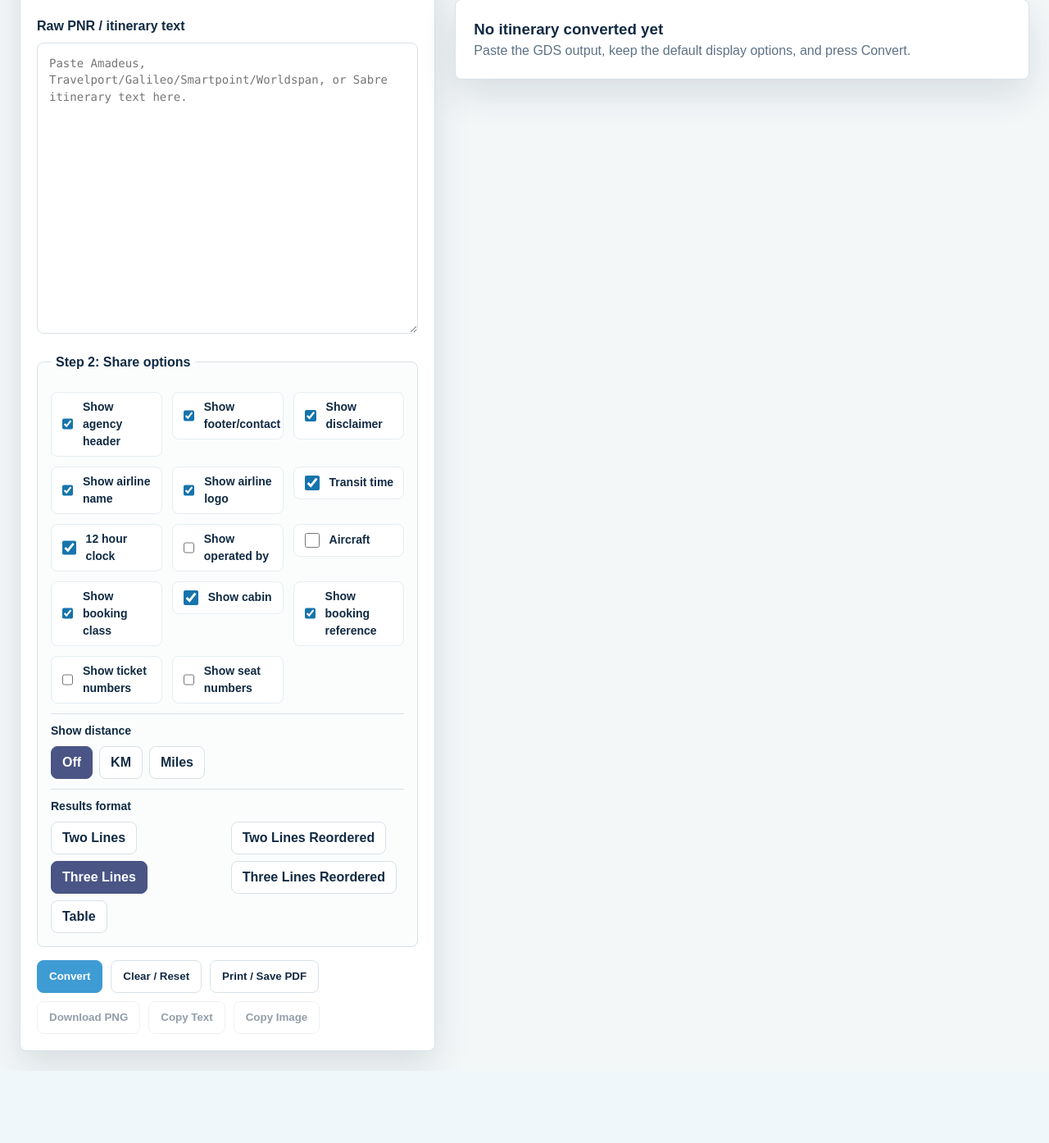
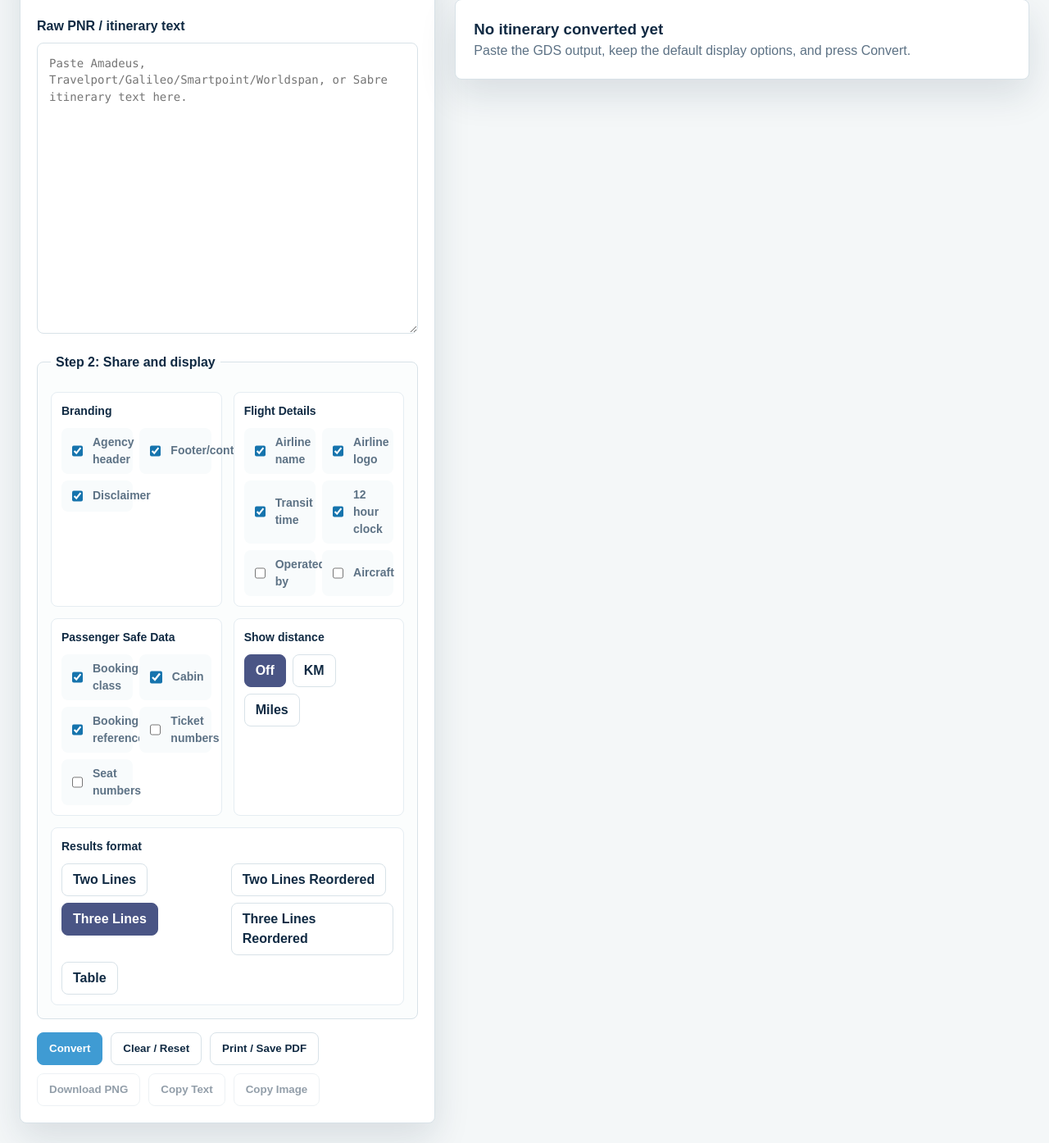
Before and after one commit to manish-amg/Pnr_converter_Roaming, a PHP site: page / in a window 1280 px wide. Shown: the part 218-1612 px from the top of the page at 82% size. Before the commit the page ends 1523 px from the top, so only its background shows below. Run offline with PHP 8.4, Linux system fonts and the light colour scheme; some libraries are stand-ins or nearby versions.

Commit message:
Revamp parser fallback and agency sharing UI

```diff
--- a/app/Parser/AmadeusParser.php
+++ b/app/Parser/AmadeusParser.php
@@ -16,7 +16,7 @@ final class AmadeusParser extends BaseParser
         if (preg_match('/\bNM\d+[A-Z]+\/[A-Z]+/i', $raw) === 1) {
             $score += 25;
         }
-        if (preg_match('/^\s*\d+\s+[A-Z0-9]{2}\s*\d{1,4}\s+[A-Z]\s+\d{1,2}[A-Z]{3}\s+(?:[1-7]\*?)?[A-Z]{6}\s+[A-Z]{2}\d?/mi', $raw) === 1) {
+        if (preg_match('/^\s*\d+\s+[A-Z0-9]{2}\s*\d{1,4}\s+[A-Z]\s+\d{1,2}[A-Z]{3}\s+(?:[1-7]\*?\s*)?[A-Z]{6}\s+[A-Z]{2}\d?/mi', $raw) === 1) {
             $score += 35;
         }
         if (preg_match('/\bAPIS|FA PAX|TK OK|SSR DOCS\b/i', $raw) === 1) {
@@ -72,7 +72,7 @@ final class AmadeusParser extends BaseParser
 
     private function parseSegmentLine(string $line, ?string $ticket, ?string $seat): ?Segment
     {
-        $pattern = '/^\s*\d+\s+([A-Z0-9]{2})\s*([0-9]{1,4})\s+([A-Z])\s+(\d{1,2}[A-Z]{3}(?:\d{2,4})?)\s+(?:[1-7]\*?)?([A-Z]{3})\s*([A-Z]{3})\s+([A-Z]{2}\d?)(?:\s+\d+)?\s+([#0-9APMapm:]{3,8})\s+([#0-9APMapm:]{3,8})(?:\s+(\d{1,2}[A-Z]{3}(?:\d{2,4})?))?/i';
+        $pattern = '/^\s*\d+\s+([A-Z0-9]{2})\s*([0-9]{1,4})\s+([A-Z])\s+(\d{1,2}[A-Z]{3}(?:\d{2,4})?)\s+(?:[1-7]\*?\s*)?([A-Z]{3})\s*([A-Z]{3})\s+([A-Z]{2}\d?)(?:\s+\d+)?\s+([#0-9APMapm:]{3,8})\s+([#0-9APMapm:]{3,8})(?:\s+(\d{1,2}[A-Z]{3}(?:\d{2,4})?))?/i';
         if (preg_match($pattern, $line, $m) !== 1) {
             return null;
         }
--- a/app/Parser/TravelportParser.php
+++ b/app/Parser/TravelportParser.php
@@ -16,7 +16,7 @@ final class TravelportParser extends BaseParser
         if (preg_match('/\b(?:VENDOR LOCATOR|RECORD LOCATOR|RLOC)\b/i', $raw) === 1) {
             $score += 20;
         }
-        if (preg_match('/^\s*\d+\s*\.?\s*[A-Z0-9]{2}\s*\d{1,4}\s+[A-Z]\s+\d{1,2}[A-Z]{3}/mi', $raw) === 1) {
+        if (preg_match('/^\s*\d+\s*\.?\s*[A-Z0-9]{2}\s*\d{1,4}(?:[A-Z]|\s+[A-Z])?\s+\d{1,2}[A-Z]{3}/mi', $raw) === 1) {
             $score += 35;
         }
         if (preg_match('/^\s*\d+\s*\.\s*[A-Z0-9]{2}\s+\d{1,4}(?:\s+[A-Z])?\s+\d{1,2}[A-Z]{3}\s+[A-Z]{6}\s+[A-Z]{2}\d?\s+\d{3,4}\s+#?\d{3,4}/mi', $raw) === 1) {
--- a/app/View/page.php
+++ b/app/View/page.php
@@ -114,35 +114,48 @@ $formatTime = static function (string $time, bool $use24): string {
             <label class="field-label" for="pnr_text">Raw PNR / itinerary text</label>
             <textarea id="pnr_text" name="pnr_text" rows="16" spellcheck="false" placeholder="Paste Amadeus, Travelport/Galileo/Smartpoint/Worldspan, or Sabre itinerary text here."><?= Html::e($rawInput) ?></textarea>
 
-            <fieldset class="settings-grid settings-grid-rich">
-                <legend>Step 2: Share options</legend>
+            <fieldset class="settings-panel">
+                <legend>Step 2: Share and display</legend>
                 <?php
-                $optionLabels = [
-                    'show_agency_header' => 'Show agency header',
-                    'show_agency_footer' => 'Show footer/contact',
-                    'show_disclaimer' => 'Show disclaimer',
-                    'show_airline_name' => 'Show airline name',
-                    'show_airline_logo' => 'Show airline logo',
+                $optionGroups = [
+                    'Branding' => [
+                        'show_agency_header' => 'Agency header',
+                        'show_agency_footer' => 'Footer/contact',
+                        'show_disclaimer' => 'Disclaimer',
+                    ],
+                    'Flight Details' => [
+                        'show_airline_name' => 'Airline name',
+                        'show_airline_logo' => 'Airline logo',
                         'show_transit_time' => 'Transit time',
                         'use_12_hour_clock' => '12 hour clock',
-                    'show_operated_by' => 'Show operated by',
+                        'show_operated_by' => 'Operated by',
                         'show_aircraft' => 'Aircraft',
-                    'show_booking_class' => 'Show booking class',
-                    'show_cabin' => 'Show cabin',
-                    'show_booking_reference' => 'Show booking reference',
-                    'show_ticket_numbers' => 'Show ticket numbers',
-                    'show_seat_numbers' => 'Show seat numbers',
+                    ],
+                    'Passenger Safe Data' => [
+                        'show_booking_class' => 'Booking class',
+                        'show_cabin' => 'Cabin',
+                        'show_booking_reference' => 'Booking reference',
+                        'show_ticket_numbers' => 'Ticket numbers',
+                        'show_seat_numbers' => 'Seat numbers',
+                    ],
                 ];
-                foreach ($optionLabels as $key => $label):
+                foreach ($optionGroups as $groupTitle => $optionLabels):
                     ?>
+                    <div class="option-group">
+                        <h3><?= Html::e($groupTitle) ?></h3>
+                        <div class="option-list">
+                            <?php foreach ($optionLabels as $key => $label): ?>
                                 <label class="check">
                                     <input type="hidden" name="<?= Html::e($key) ?>" value="0">
                                     <input type="checkbox" name="<?= Html::e($key) ?>" value="1"<?= Html::checked($show($key)) ?>>
                                     <span><?= Html::e($label) ?></span>
                                 </label>
                             <?php endforeach; ?>
+                        </div>
+                    </div>
+                <?php endforeach; ?>
 
-                <div class="control-group control-wide option-section">
+                <div class="option-group">
                     <span class="control-title">Show distance</span>
                     <div class="segmented" role="radiogroup" aria-label="Show distance">
                         <?php foreach (['off' => 'Off', 'km' => 'KM', 'miles' => 'Miles'] as $value => $label): ?>
@@ -154,7 +167,7 @@ $formatTime = static function (string $time, bool $use24): string {
                     </div>
                 </div>
 
-                <div class="control-group control-wide option-section">
+                <div class="option-group option-group-wide">
                     <span class="control-title">Results format</span>
                     <div class="format-options" role="radiogroup" aria-label="Results format">
                         <?php
--- a/assets/css/styles.css
+++ b/assets/css/styles.css
@@ -122,10 +122,10 @@ input:focus-visible {
   outline-offset: 2px;
 }
 
-.settings-grid {
+.settings-panel {
   display: grid;
-  grid-template-columns: repeat(3, minmax(0, 1fr));
-  gap: 12px;
+  grid-template-columns: repeat(2, minmax(0, 1fr));
+  gap: 14px;
   margin: 16px 0 0;
   padding: 16px;
   border: 1px solid var(--line);
@@ -133,22 +133,43 @@ input:focus-visible {
   background: #fbfdfd;
 }
 
-.settings-grid legend { padding: 0 6px; }
+.settings-panel legend { padding: 0 6px; }
 
-.settings-grid-rich {
-  align-items: start;
+.option-group {
+  display: grid;
+  align-content: start;
+  gap: 10px;
+  padding: 12px;
+  border: 1px solid #e5edf2;
+  border-radius: 8px;
+  background: #ffffff;
+}
+
+.option-group-wide {
+  grid-column: 1 / -1;
+}
+
+.option-group h3 {
+  color: var(--ink);
+  font-size: 14px;
+}
+
+.option-list {
+  display: grid;
+  grid-template-columns: repeat(2, minmax(0, 1fr));
+  gap: 8px;
 }
 
 .check {
   display: flex;
   align-items: center;
   gap: 9px;
-  min-height: 38px;
-  padding: 7px 9px;
-  border: 1px solid #e5edf2;
+  min-height: 34px;
+  padding: 6px 8px;
+  border: 1px solid transparent;
   border-radius: 8px;
-  background: #ffffff;
-  color: var(--ink);
+  background: #f8fbfc;
+  color: var(--muted);
   font-size: 14px;
   font-weight: 700;
 }
@@ -159,20 +180,6 @@ input:focus-visible {
   width: 18px;
   height: 18px;
   accent-color: var(--brand-dark);
-}
-
-.control-group {
-  display: grid;
-  gap: 8px;
-}
-
-.control-wide {
-  grid-column: 1 / -1;
-}
-
-.option-section {
-  padding-top: 10px;
-  border-top: 1px solid var(--line);
 }
 
 .control-title {
@@ -605,7 +612,6 @@ body.share-mode .share-hint {
 @media (max-width: 980px) {
   .app-shell { grid-template-columns: 1fr; }
   .topbar { align-items: flex-start; flex-direction: column; }
-  .settings-grid { grid-template-columns: repeat(2, minmax(0, 1fr)); }
 }
 
 @media (max-width: 620px) {
@@ -620,7 +626,8 @@ body.share-mode .share-hint {
   .card-header img {
     width: min(230px, 100%);
   }
-  .settings-grid { grid-template-columns: 1fr; }
+  .settings-panel,
+  .option-list { grid-template-columns: 1fr; }
   .format-options { grid-template-columns: 1fr; }
   .card-section { grid-template-columns: 1fr; }
   .route {
--- a/assets/js/app.js
+++ b/assets/js/app.js
@@ -9,6 +9,8 @@
   const copyTextBtn = byId('copyTextBtn');
   const copyImageBtn = byId('copyImageBtn');
   const resetBtn = byId('resetBtn');
+  const form = document.querySelector('form');
+  const settingsPanel = document.querySelector('.settings-panel');
 
   if (shareModeBtn) {
     shareModeBtn.addEventListener('click', () => {
@@ -30,6 +32,20 @@
     resetBtn.addEventListener('click', () => {
       const textarea = byId('pnr_text');
       if (textarea) textarea.value = '';
+    });
+  }
+
+  if (form && settingsPanel && card) {
+    let refreshTimer;
+    settingsPanel.addEventListener('change', () => {
+      clearTimeout(refreshTimer);
+      refreshTimer = setTimeout(() => {
+        if (typeof form.requestSubmit === 'function') {
+          form.requestSubmit();
+        } else {
+          form.submit();
+        }
+      }, 120);
     });
   }
 
--- a/data/airports.php
+++ b/data/airports.php
@@ -15,5 +15,6 @@ return [
     'MEL' => ['name' => 'Melbourne Airport', 'city' => 'Melbourne', 'country' => 'Australia', 'lat' => -37.6690, 'lon' => 144.8410],
     'HKG' => ['name' => 'Hong Kong International Airport', 'city' => 'Hong Kong', 'country' => 'Hong Kong', 'lat' => 22.3080, 'lon' => 113.9185],
     'SYD' => ['name' => 'Sydney Kingsford Smith Airport', 'city' => 'Sydney', 'country' => 'Australia', 'lat' => -33.9399, 'lon' => 151.1753],
+    'TFU' => ['name' => 'Chengdu Tianfu International Airport', 'city' => 'Chengdu', 'country' => 'China', 'lat' => 30.3190, 'lon' => 104.4450],
     'CMB' => ['name' => 'Bandaranaike International Airport', 'city' => 'Colombo', 'country' => 'Sri Lanka', 'lat' => 7.1808, 'lon' => 79.8841],
 ];
```
Also changed, not shown: app/Parser/GenericAirSegmentParser.php (+17 -3 lines), app/bootstrap.php (+30 -7 lines), data/airlines.php (+16 -1 lines), tests/fixtures/generic-gds-air-segments.txt (+2 -0 lines), CHANGELOG.md, README.md, assets/images/airlines/3U.svg (added). Lines whose indentation alone changed are shown as unchanged.
